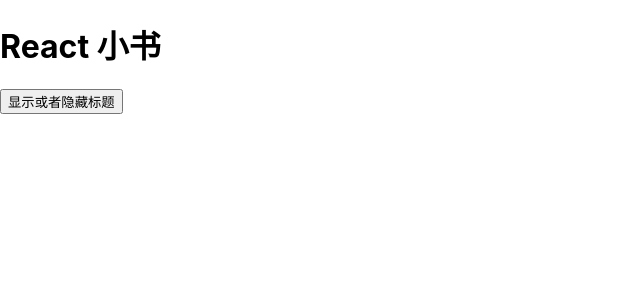
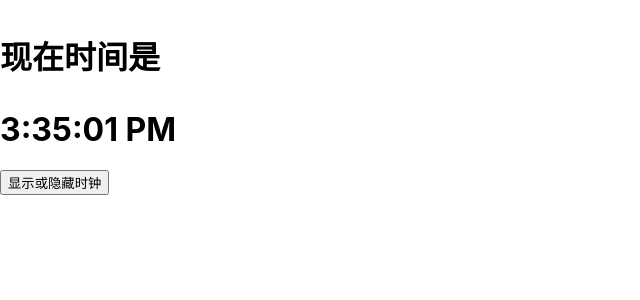
Before and after one commit to jaspermalik/React_Course, a React (Create React App) app: page / in a window 1280 px wide. Shown: the top 300 px of the page, without its empty margins (0-640 px from the left). Built offline with nearby package versions, Linux system fonts and the light colour scheme.

Commit message:
挂载阶段的组件生命周期二

```diff
--- a/src/index.js
+++ b/src/index.js
@@ -10,30 +10,26 @@
 // unregister() to register() below. Note this comes with some pitfalls.
 // Learn more about service workers: https://bit.ly/CRA-PWA
 // serviceWorker.unregister();
-
-class Header extends Component {
+class Clock extends Component {
   constructor() {
     super()
-    console.log('construct')
+    this.state = { date: new Date() }
   }
-
   componentWillMount() {
-    console.log('component will mount')
+    this.time = setInterval(() => {
+      this.setState({ date: new Date() })
+    }, 1000)
   }
-
-  componentDidMount() {
-    console.log('component did mount')
+  componentWillUnmount() {
+    clearTimeout(this.time)
   }
-
-  componentWillUnmount() {
-    console.log('component will unmount')
-  }
-
   render() {
-    console.log('render')
     return (
       <div>
-        <h1 className="title">React 小书</h1>
+        <h1>
+          <p>现在时间是</p>
+          {this.state.date.toLocaleTimeString()}
+        </h1>
       </div>
     )
   }
@@ -42,23 +38,19 @@
 class Index extends Component {
   constructor() {
     super()
-    this.state = {
-      isShowHeader: true
-    }
+    this.state = { isShowClock: true }
   }
 
   handleShowOrHide() {
-    this.setState({
-      isShowHeader: !this.state.isShowHeader
-    })
+    this.setState({ isShowClock: !this.state.isShowClock })
   }
 
   render() {
     return (
       <div>
-        {this.state.isShowHeader ? <Header /> : null}
+        {this.state.isShowClock ? <Clock /> : null}
         <button onClick={this.handleShowOrHide.bind(this)}>
-          显示或者隐藏标题
+          显示或隐藏时钟
         </button>
       </div>
     )
```
